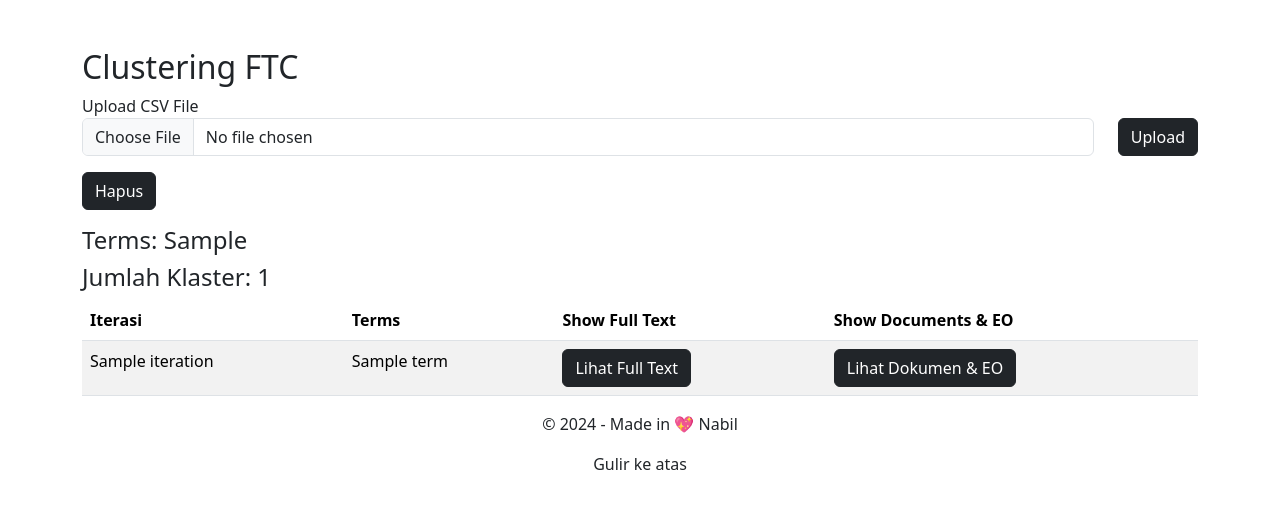
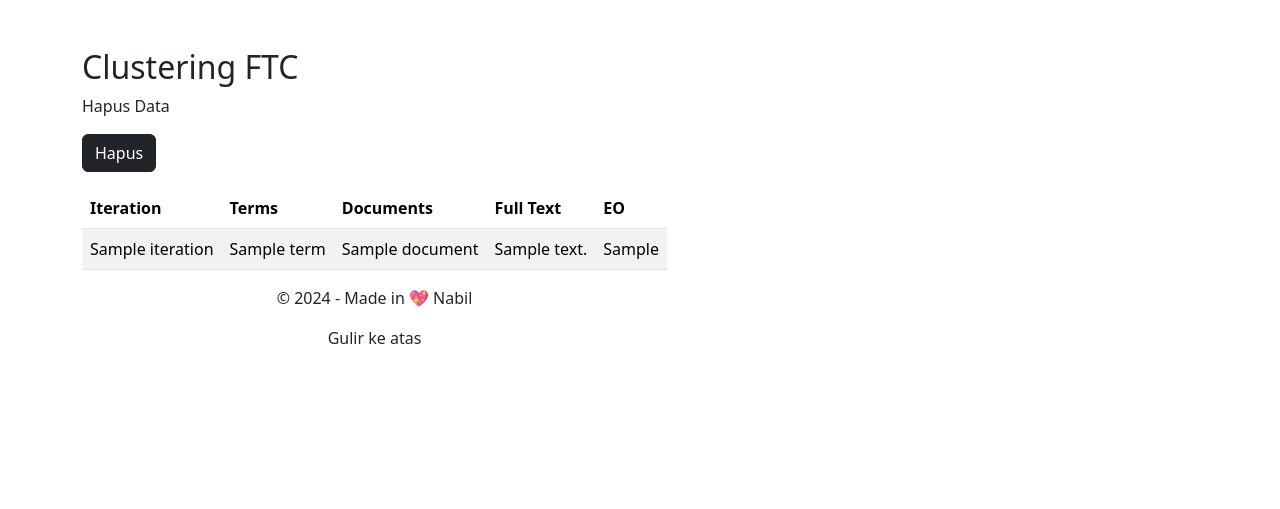
Before and after one commit to Anugerah20/FTC-Guru-Honorer, a Flask app: template templates/upload.html in a window 1280 px wide. Shown: the part 56-565 px from the top of the page. Run offline with Flask 3, Linux system fonts and the light colour scheme; the template is opened without the code that fills it: most values are stand-ins (such as "Sample title", 1, 10 or a date in 2020); some libraries are stand-ins or nearby versions.

Commit message:
Menampilkan klaster kandidat terpilih

```diff
--- a/templates/upload.html
+++ b/templates/upload.html
@@ -1,125 +1,59 @@
 {% extends 'base.html' %}
 
-{% block title %}Upload File Tweet Guru{% endblock %}
+{% block title %}Clustering FTC{% endblock %}
 
 {% block content %}
 <div class="container mt-5">
      <h2>Clustering FTC</h2>
-     <label>Upload CSV File</label>
-     <form class="d-flex" method="post" enctype="multipart/form-data" action="{{ url_for('clustering.upload_file') }}">
-          <input class="form-control me-4" type="file" name="file" required>
-          <button class="btn btn-dark" type="submit">Upload</button>
-     </form>
 
-     <!-- DELETE FORM -->
-     <form method="get" enctype="multipart/form-data" action="{{ url_for('clustering.delete_cluster') }}">
+     <style>
+          .selected-cluster {
+               font-weight: bold;
+          }
+     </style>
+
+     <!-- Tombol untuk menghapus data JSON, CSV, dan isi database table bersih -->
+     <label>Hapus Data</h3>
+          <form action="{{ url_for('clustering.delete_cluster') }}" method="POST">
                <button class="btn btn-dark my-3" type="submit">Hapus</button>
           </form>
 
           {% if json_data %}
-     <h4>Terms: {{ terms_involved | join(", ") }}</h3>
-          <h4>Jumlah Klaster: {{total_clusters}}</h2>
           <table class="table table-striped">
                <thead>
                     <tr>
-                              <th>Iterasi</th>
+                         <th>Iteration</th>
                          <th>Terms</th>
-                              <!-- <th>Documents</th> -->
-                              <th>Show Full Text</th>
-                              <th>Show Documents & EO</th>
+                         <th>Documents</th>
+                         <th>Full Text</th>
+                         <th>EO</th>
                     </tr>
                </thead>
                <tbody>
-                         {% for cluster in json_data %}
-                         <tr>
-                              <td>{{ cluster.Iteration }}</td>
-                              <td>{{ cluster.Terms | join(", ") }}</td>
-                              <!-- <td>{{ cluster.Documents | join(", ") }}</td> -->
-                              <!-- <td>{{ cluster.EO }}</td> -->
-
-
-                              <!-- Modal Menampilkan Documents -->
-                              <td>
-                                   <!--  Button modal view documents -->
-                                   <button type="button" class="btn btn-dark" data-bs-toggle="modal"
-                                        data-bs-target="#modalFullText{{ loop.index }}">
-                                        Lihat Full Text
-                                   </button>
-
-                                   <!-- Modal Menampilkan Full Text -->
-                                   <div class="modal fade" id="modalFullText{{ loop.index }}" tabindex="-1"
-                                        aria-labelledby="modalFullText{{ loop.index }}Label" aria-hidden="true">
-                                        <div class="modal-dialog modal-lg">
-                                             <div class="modal-content">
-                                                  <div class="modal-header">
-                                                       <h5 class="modal-title" id="modalFullText{{ loop.index }}Label">
-                                                            Full Text
-                                                            - {{cluster.Terms | join(', ')}}</h5>
-                                                       <button type="button" class="btn-close" data-bs-dismiss="modal"
-                                                            aria-label="Close"></button>
-                                                  </div>
-                                                  <div class="modal-body">
-                                                       <ul>
-                                                            {% for text in cluster.Full_Text %}
-                                                            <li>
-                                                                 {{ text }}
-                                                            </li>
-                                                            {% endfor %}
-                                                       </ul>
-                                                  </div>
-                                                  <div class="modal-footer">
-                                                       <button type="button" class="btn btn-dark"
-                                                            data-bs-dismiss="modal">Close</button>
-                                                  </div>
-                                             </div>
-                                        </div>
-                                   </div>
-                              </td>
-
-                              <!-- Modal Menampilkan Documents -->
-                              <td>
-                                   <!--  Button modal view documents -->
-                                   <button type="button" class="btn btn-dark" data-bs-toggle="modal"
-                                        data-bs-target="#modalDocuments{{ loop.index }}">
-                                        Lihat Dokumen & EO
-                                   </button>
-                                   <div class="modal fade" id="modalDocuments{{ loop.index }}" tabindex="-1"
-                                        aria-labelledby="modalDocuments{{ loop.index }}Label" aria-hidden="true">
-                                        <div class="modal-dialog modal-lg">
-                                             <div class="modal-content">
-                                                  <div class="modal-header">
-                                                       <h5 class="modal-title" id="modalDocuments{{ loop.index }}Label">
-                                                            Dokuments & EO
-                                                            - {{cluster.Terms | join(', ')}}</h5>
-                                                       <button type="button" class="btn-close" data-bs-dismiss="modal"
-                                                            aria-label="Close"></button>
-                                                  </div>
-                                                  <div class="modal-body">
-                                                       <!-- Show documents -->
-                                                       <p class="fw-bold">Documents:</p>
-                                                       <p>
-                                                            {{ cluster.Documents | join(', ') }}
-                                                       </p>
-
-                                                       <!-- Show EO -->
-                                                       <p class="fw-bold">Entropy Overlap:</p>
-                                                       <p>
-                                                            {{ cluster.EO }}
-                                                       </p>
-
-                                                  </div>
-                                                  <div class="modal-footer">
-                                                       <button type="button" class="btn btn-dark"
-                                                            data-bs-dismiss="modal">Close</button>
-                                                  </div>
-                                             </div>
-                                        </div>
-                                   </div>
-                              </td>
+                    {% for item in json_data %}
+                    <tr class="{% if item.selected %}selected-cluster{% endif %}">
+                         <td>{{ item.Iteration }}</td>
+                         <td>{{ item.Terms | join(', ') }}</td>
+                         <td>{{ item.Documents | join(', ') }}</td>
+                         <td>{{ item.Full_Text | join(', ') }}</td>
+                         <td>{{ item.EO }}</td>
                     </tr>
                     {% endfor %}
                </tbody>
           </table>
+
+          {% elif 'username' in session %}
+          <label>Upload CSV File</label>
+          <form class="d-flex" action="{{ url_for('clustering.upload_file') }}" method="POST"
+               enctype="multipart/form-data">
+               <input class="form-control me-4" type="file" name="file" id="file" accept=".csv">
+               <button class="btn btn-dark" type="submit">Upload</button>
+          </form>
+
+          {% else %}
+
+          <p>Silakan <a href="{{ url_for('auth.login') }}">masuk</a> untuk mengakses halaman ini.</p>
+
           {% endif %}
           {% endblock %}
 </div>
```
Lines whose indentation alone changed are shown as unchanged.
